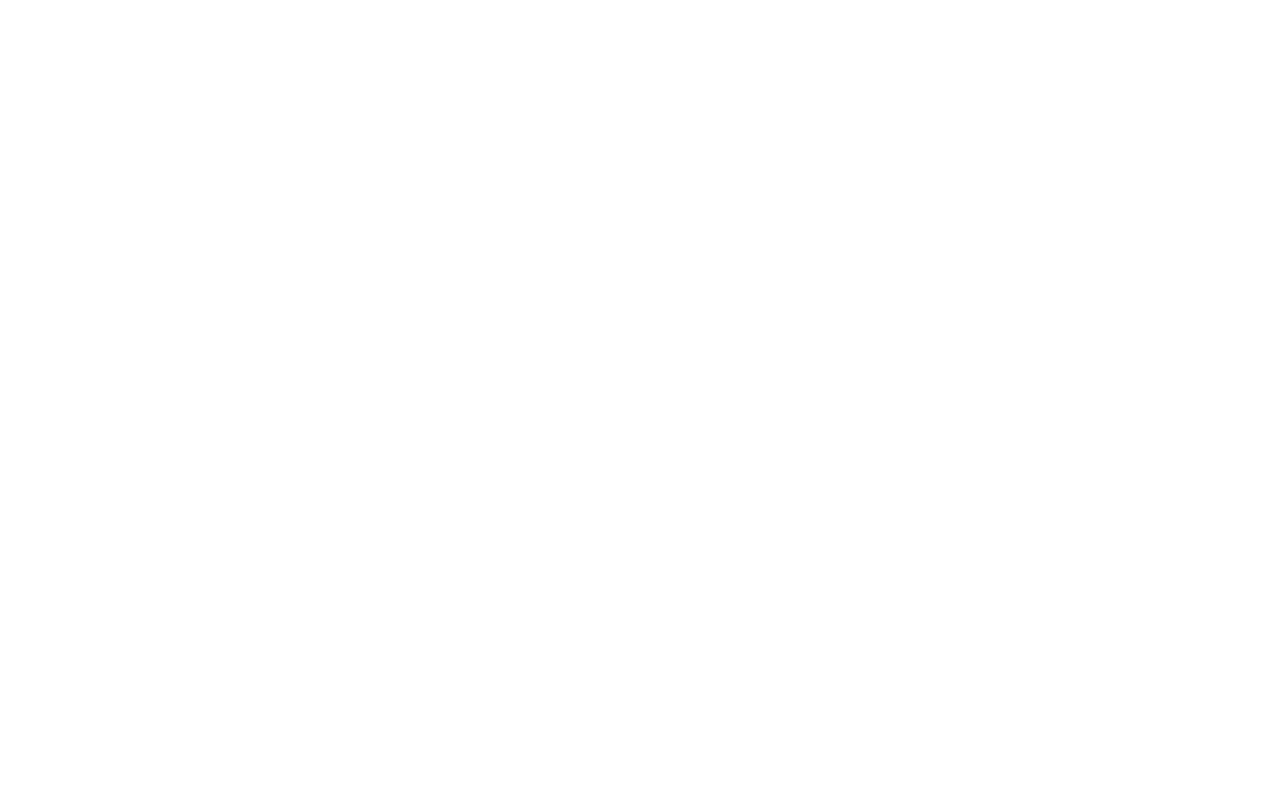
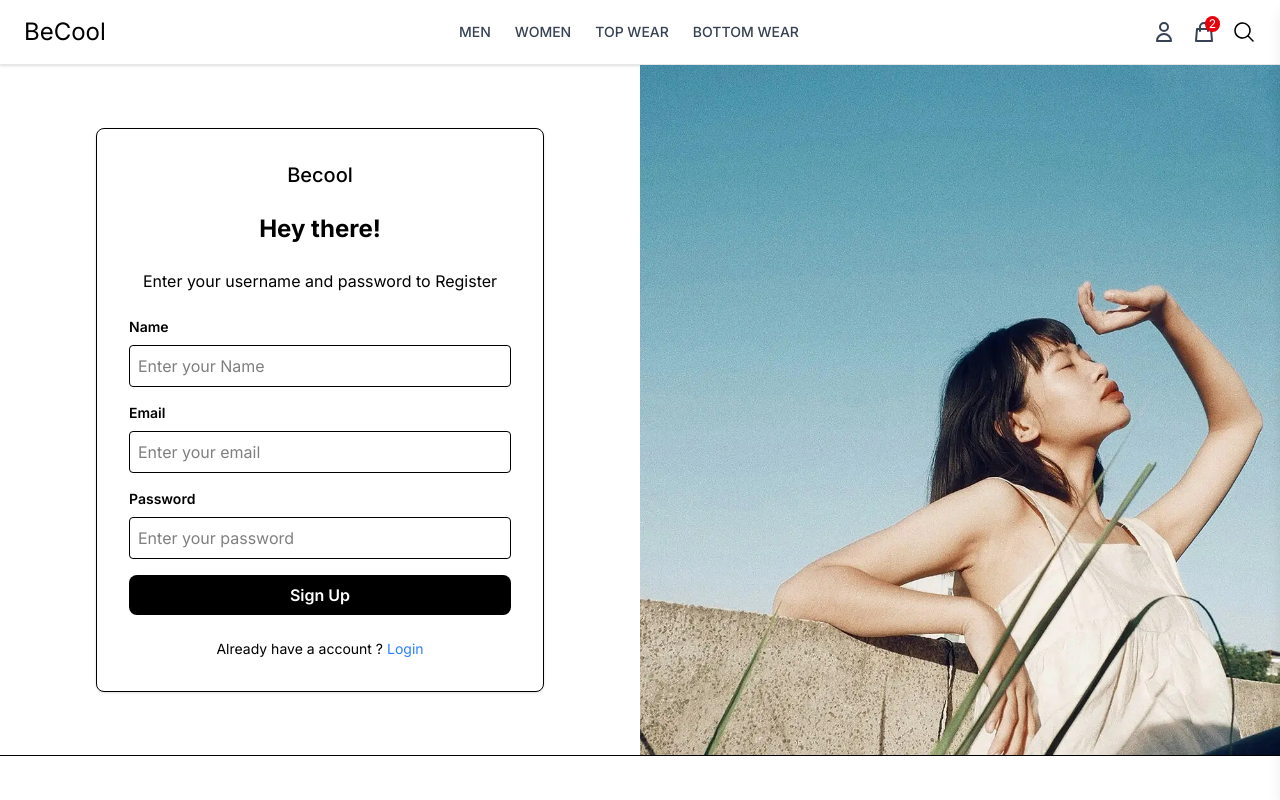
Before and after one commit to bishalhota/Clothing-Brand, a React (Vite) app in the folder Frontend/: page /register in a window 1280 px wide. Before the commit this address had no page. Shown: the top 800 px of the page. Built offline with nearby package versions, Linux system fonts and the light colour scheme.

Commit message:
login register frontend

```diff
--- a/Frontend/src/App.jsx
+++ b/Frontend/src/App.jsx
@@ -2,7 +2,8 @@
 import UserLayout from './components/Layout/UserLayout'
 import Home from './Pages/Home'
 import Login from './Pages/Login'
-
+import Register from './Pages/Register'
+import Profile from './Pages/Profile'
 
 function App() {
 
@@ -11,9 +12,11 @@
       <Routes>
         <Route path='/' element={<UserLayout />}>
           <Route index element={<Home />}></Route>
-          <Route path="profile" element={<Login />} />
+          <Route path="login" element={<Login />} />
+          <Route path="register" element={<Register />} />
+          <Route path="profile" element={<Profile />} />
         </Route>
-        <Route></Route>
+        {/* <Route>Admin Layout</Route> */}
       </Routes>
     </BrowserRouter>
   )
--- a/Frontend/src/Pages/Login.jsx
+++ b/Frontend/src/Pages/Login.jsx
@@ -1,14 +1,24 @@
 import React from 'react'
 import { useState } from 'react'
+import { Link } from 'react-router-dom'
+import login from '../assets/login.webp' // Assuming you have a login image in assets
+
 
 const Login = () => {
 
 const [email,setEmail] = useState('')
 const [password, setPassword] = useState('')
+ const handleSubmit = () =>{
+        e.preventDefault();
+
+
+    }
+
+
 
   return <div className='flex'>
-    <div className='w-full md:w-1/2 flex-col justify-center items-center p-8 md:p-12'>
-        <form className='w-full max-w-md bg-white p-8 rounded-lg border shadow-sm'>
+    <div className='w-full md:w-1/2 flex flex-col justify-center items-center p-8 md:p-12'>
+        <form onSubmit={handleSubmit} className='w-full max-w-md bg-white p-8 rounded-lg border shadow-sm'>
             <div className='flex justify-center mb-6'>
                 <h2 className='text-xl font-medium'>Becool</h2>
             </div>
@@ -29,11 +39,16 @@
                 placeholder='Enter your password'
                 />
             </div>
+            <button type='submit' className='w-full bg-black text-white p-2 rounded-lg font-semibold hover:bg-gray-800 transition'>Sign In</button>
+            <p className='mt-6 text-center text-sm'>Don't have an account?
+                <Link to="/register" className='text-blue-500 hover:underline ml-1'>Sign Up</Link>
+            </p>
         </form>
-
     </div>
-    <div className='w-[500px] p-4 '>
-        <div className='w-[40px]'></div>
+    <div className='hidden md:block w-1/2 bg-gray-800'>
+        <div className='h-full flex flex-col justify-center items-center'>
+            <img src={login} className='h-[690px] w-full object-cover'/>
+        </div>
     </div>
   </div>
 }
--- /dev/null
+++ b/Frontend/src/Pages/MyOrdersPage.jsx
@@ -0,0 +1,66 @@
+import React from 'react'
+import { useState, useEffect } from 'react';
+
+const MyOrdersPage = () => {
+
+    const[orders,setOrders] = useState([]);
+
+    useEffect(() => {
+        setTimeout(()=>{
+            const mockOrders = [
+                {
+                    _id:"12345",
+                    createdAt: new Date(),
+                    shippingAddress:{city:"New York",country:"USA"},
+                    OrderItems:[
+                        {
+                            name:"Product 1",
+                            image:"http://picsum.photos/500/500?random=1",
+                        },
+                    ],
+                    totalPrice: 100,
+                    isPaid:true,
+                },
+                {
+                    _id:"345678",
+                    createdAt: new Date(),
+                    shippingAddress:{city:"New York",country:"USA"},
+                    OrderItems:[
+                        {
+                            name:"Product 2",
+                            image:"http://picsum.photos/500/500?random=2",
+                        },
+                    ],
+                    totalPrice: 100,
+                    isPaid:true,
+                },
+            ];
+
+            setOrders(mockOrders);;
+        },1000);
+    },[]);
+
+  return (
+    <div className='max-w-7xl mx-auto p-4 sm:p-6'>
+        <h2 className='text-xl sm:text-2xl font-bold mb-6'>My orders</h2>
+        <div className='relative shadow-md sm:rounded-lg overflow-hidden'>
+            <table className='min-w-full text-left text-gray-500'>
+                <thead className='bg-gray-100 text-xs uppercase text-gray-700'>
+                    <tr>
+                        <th className='py-2 px-4 sm:py-3'>Image</th>
+                        <th className='py-2 px-4 sm:py-3'>Order ID</th>
+                        <th className='py-2 px-4 sm:py-3'>Created</th>
+                        <th className='py-2 px-4 sm:py-3'>Shipping Address</th>
+                        <th className='py-2 px-4 sm:py-3'>Items</th>
+                        <th className='py-2 px-4 sm:py-3'>Price</th>
+                        <th className='py-2 px-4 sm:py-3'>Status</th>
+                    </tr>
+                </thead>
+            </table>
+        </div>
+
+    </div>
+  )
+}
+
+export default MyOrdersPage
--- /dev/null
+++ b/Frontend/src/Pages/Profile.jsx
@@ -0,0 +1,25 @@
+import React from 'react'
+import MyOrdersPage from './MyOrdersPage'
+
+const Profile = () => {
+  return (
+    <div className='min-h-screen flex flex-col'>
+        <div className='flex-grow container mx-auto p-4 md:p-6'>
+            <div className='flex flex-col md:flex-row md:space-x-6 space-y-6 md:space-y-0'>
+                {/* Left Section */}
+                <div className='w-full md:w-1/3 lg:w-1/4 shadow-md rounded-lg p-6'>
+                <h1 className='text-2xl md:text-3xl font-bold mb-4 '>John Doe</h1>
+                <p className='text-lg text-gray-600 mb-4 '>egwegweg</p>
+                <button className='w-full bg-red-500 text-white py-2 px-4 rounded hover:bg-red-600'>Log Out</button>
+                </div>
+                {/* Right Section */}
+                <div className='w-full md:w-2/3 lg:3/4'>
+                    <MyOrdersPage />
+                </div>
+            </div>
+        </div>
+    </div>
+  )
+}
+
+export default Profile
--- /dev/null
+++ b/Frontend/src/Pages/Register.jsx
@@ -0,0 +1,83 @@
+import React from "react";
+import { useState } from "react";
+import { Link } from "react-router-dom";
+import register from "../assets/register.webp"; // Assuming you have a login image in assets
+
+const Register = () => {
+  const [name, setName] = useState("");
+  const [email, setEmail] = useState("");
+  const [password, setPassword] = useState("");
+  const handleSubmit = () => {
+    e.preventDefault();
+  };
+
+  return (
+    <div className="flex">
+      <div className="w-full md:w-1/2 flex flex-col justify-center items-center p-8 md:p-12">
+        <form
+          onSubmit={handleSubmit}
+          className="w-full max-w-md bg-white p-8 rounded-lg border shadow-sm"
+        >
+          <div className="flex justify-center mb-6">
+            <h2 className="text-xl font-medium">Becool</h2>
+          </div>
+          <h2 className="text-2xl font-bold text-center mb-6">Hey there! </h2>
+          <p className="text-center mb-6">
+            Enter your username and password to Register
+          </p>
+
+          <div className="mb-4">
+            <label className="block text-sm font-semibold mb-2">Name</label>
+            <input
+              type="text"
+              value={name}
+              onChange={(e) => setEmail(e.target.value)}
+              className="w-full p-2 border rounded"
+              placeholder="Enter your Name"
+            />
+          </div>
+
+          <div className="mb-4">
+            <label className="block text-sm font-semibold mb-2">Email</label>
+            <input
+              type="email"
+              value={email}
+              onChange={(e) => setEmail(e.target.value)}
+              className="w-full p-2 border rounded"
+              placeholder="Enter your email"
+            />
+          </div>
+          <div className="mb-4">
+            <label className="block text-sm font-semibold mb-2">Password</label>
+            <input
+              type="password"
+              value={password}
+              onChange={(e) => setPassword(e.target.value)}
+              className="w-full p-2 border rounded"
+              placeholder="Enter your password"
+            />
+          </div>
+          <button
+            type="submit"
+            className="w-full bg-black text-white p-2 rounded-lg font-semibold hover:bg-gray-800 transition"
+          >
+            Sign Up
+          </button>
+          <p className="mt-6 text-center text-sm">
+            Already have a account ?
+            <Link to="/profile" className="text-blue-500 hover:underline ml-1">
+              Login
+            </Link>
+          </p>
+        </form>
+      </div>
+      <div className="hidden md:block w-1/2 bg-gray-800">
+        <div className="h-full flex flex-col justify-center items-center">
+          <img src={register} className="h-[690px] w-full object-cover" />
+        </div>
+      </div>
+    </div>
+  );
+};
+
+export default Register;
```
